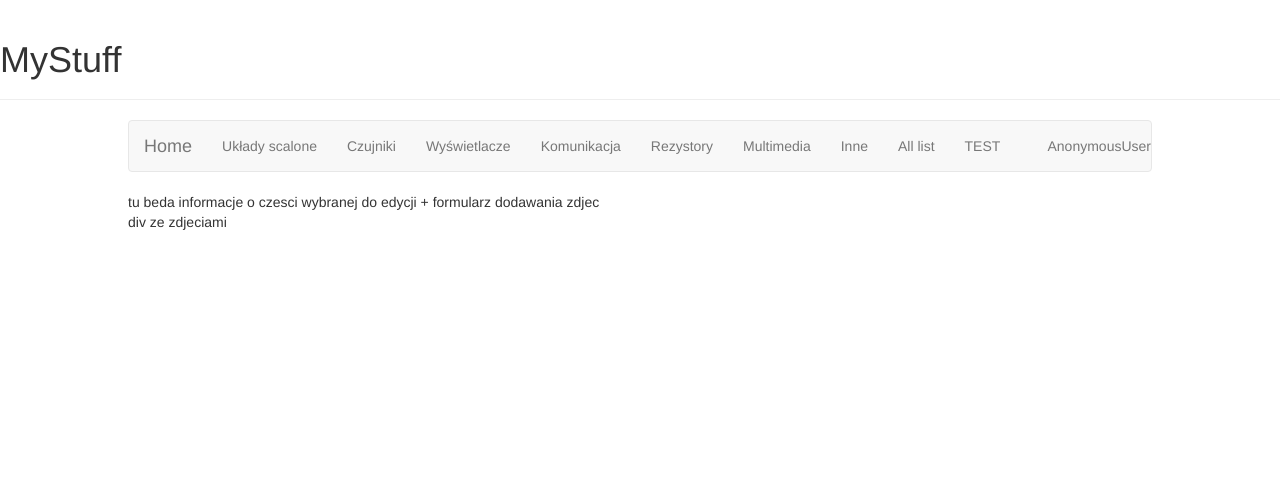
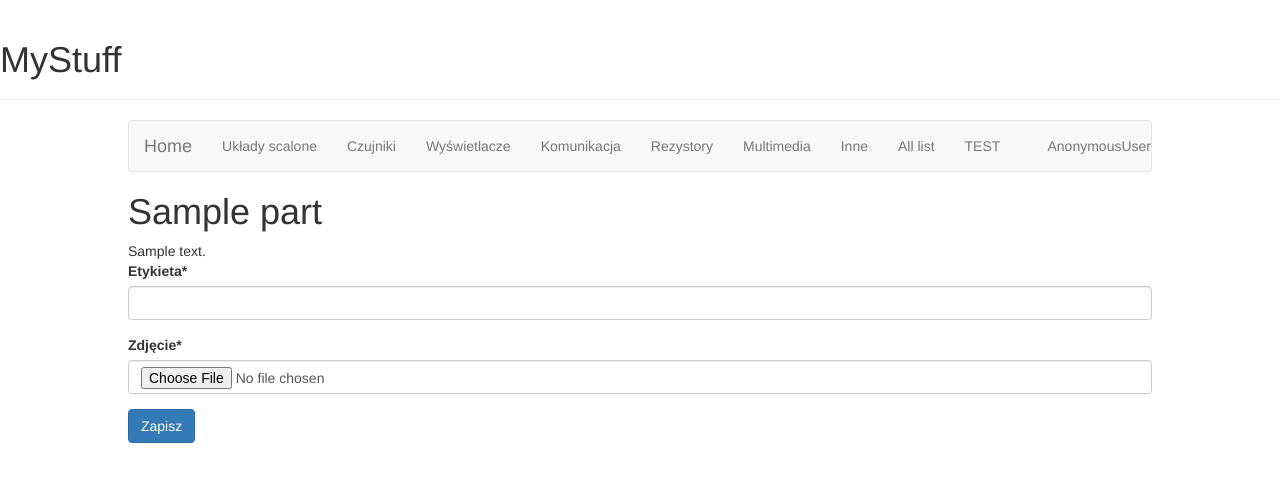
Before and after one commit to variussDev/StuffEnv, a Django app: page /edit/1/ in a window 1280 px wide. Shown: the top 482 px of the page. Run offline with Django 3.2, Linux system fonts and the light colour scheme; tables that the repository leaves empty hold one stand-in row (values such as "Sample post"); parts of the project's set-up code (start-up, migrations or seed data) failed here and were passed over; some libraries are stand-ins or nearby versions.

Commit message:
edit part values getPictures form

```diff
--- a/MyStuff/templates/Stuff/home.html
+++ b/MyStuff/templates/Stuff/home.html
@@ -30,7 +30,7 @@
 				<li> <a href='{% url "listaSzczegolowa" part='sensor' %}'> Czujniki </a> </li>
 				<li> <a href='{% url "listaSzczegolowa" part='screen' %}'> Wyświetlacze </a> </li>
 				<li> <a href='{% url "listaSzczegolowa" part='connection' %}'> Komunikacja </a> </li>
-				<li> <a href='{% url "listaSzczegolowa" part='resistor' %}'> Rezystory </a> </li>
+				<li> <a href='{% url "listaSzczegolowa" part='resistors' %}'> Rezystory </a> </li>
 				<li> <a href='{% url "listaSzczegolowa" part='media' %}'> Multimedia </a> </li>
 				<li> <a href='{% url "listaSzczegolowa" part='other' %}'> Inne </a> </li>
 				<li> <a href='{% url "listaWszystkie" %}'> All list </a> </li>
--- a/Stuff/templates/Stuff/editPart.html
+++ b/Stuff/templates/Stuff/editPart.html
@@ -3,11 +3,24 @@
 {% block site-content%}
 	<div id='part'>
 		<div id='partDetails'>
-			tu beda informacje o czesci wybranej do edycji + formularz dodawania zdjec
+			<h1 class='part'> {{ part.partName }} </h1>
+
+			<div id='mainImg'>
+			</div>
+
+			<div id='description'>
+				{{ part.partDescription }}
+			</div>
 		</div>
 
-		<div id='partPictures'>
-			div ze zdjeciami
+		<div id='getPicture'>
+			{% load crispy_forms_tags %}
+			{% crispy form %}
 		</div>
+
 	</div>
+
+	{% load staticfiles %}
+	<link rel="stylesheet" href="{% static "Stuff/css/details.css" %}">
+
 {% endblock %}
--- a/Stuff/views.py
+++ b/Stuff/views.py
@@ -20,9 +20,9 @@ def settings(request):
 
     if request.method == "POST":
         form = NewPart( request.POST )
-        picture = NewPartPicture.create( request.FILES, "fileeeee" )
-        #if form.is_valid():
-        #    partInstance = form.save()
+        #picture = NewPartPicture.create( request.FILES, "fileeeee" )
+        if form.is_valid():
+            partInstance = form.save()
 
     #if request.method == "POST":
     #    pictures = NewPartPicture( request.POST, request.FILES )
@@ -58,5 +58,12 @@ def detailedList( request, part ):
 
 
 def edit( request, id ):
-    part = "dupa dupa"
-    return render( request, "Stuff/editPart.html", {"part": part})
+    part = Part.objects.get( partID=id )
+    form = NewPartPicture()
+
+    if request.method == "POST":
+        form = NewPartPicture( request.POST, request.FILES )
+        if form.is_valid():
+            form.save()
+
+    return render( request, "Stuff/editPart.html", {"part": part, "form":form})
```
